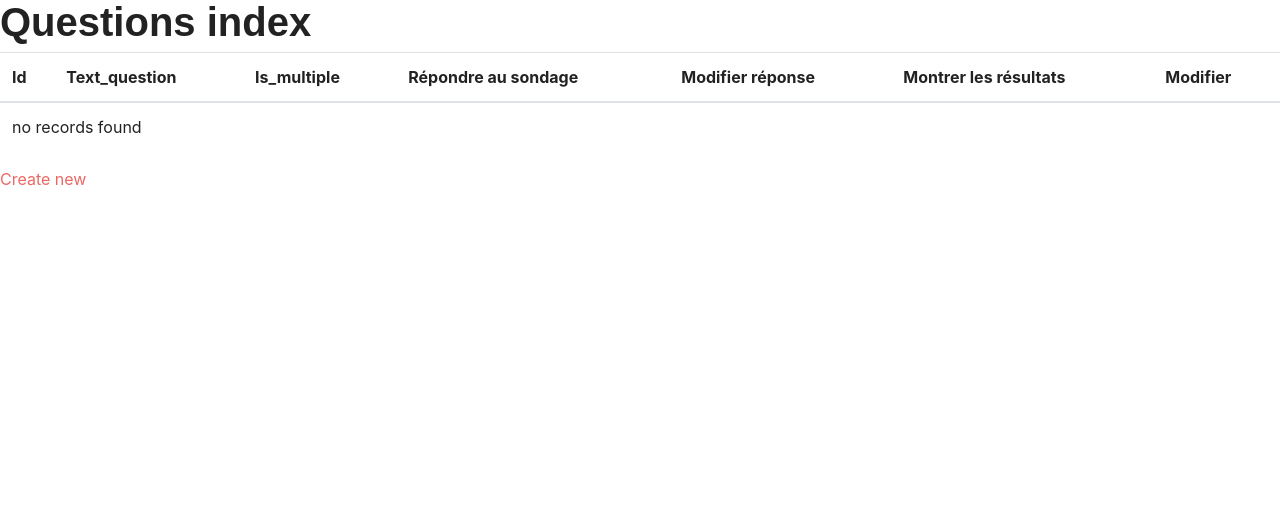
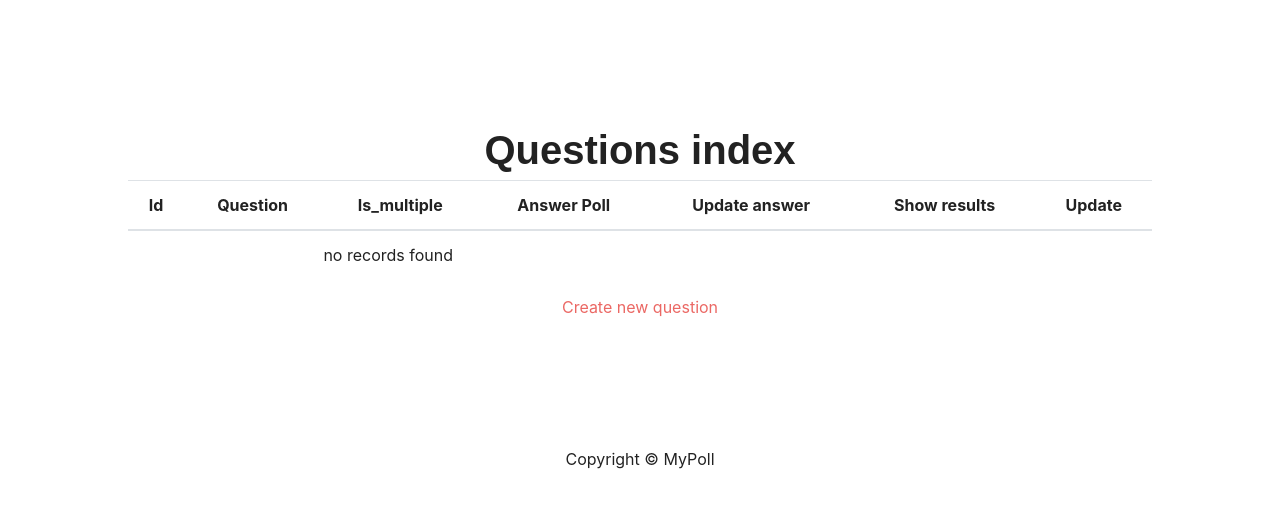
Before and after one commit to imdounia/poll_project, a Symfony app: template templates/questions/index.html.twig in a window 1280 px wide. Shown: the part 59-567 px from the top of the page. Run offline with Twig, Linux system fonts and the light colour scheme; the template is opened without the code that fills it, so the values that code supplies are empty; some libraries are stand-ins or nearby versions; some web fonts are replaced.

Commit message:
add some css and update questions index

```diff
--- a/templates/includes/footer.html.twig
+++ b/templates/includes/footer.html.twig
@@ -0,0 +1,7 @@
+<footer class="sticky-footer">
+    <div class="container my-auto">
+        <div class="copyright text-center my-auto">
+            <span>Copyright &copy; MyPoll</span>
+        </div>
+    </div>
+</footer>
--- a/templates/questions/index.html.twig
+++ b/templates/questions/index.html.twig
@@ -3,18 +3,19 @@
 {% block title %}Questions index{% endblock %}
 
 {% block body %}
+<main style="margin: 10%; text-align:center">
     <h1>Questions index</h1>
 
     <table class="table">
         <thead>
             <tr>
                 <th>Id</th>
-                <th>Text_question</th>
+                <th>Question</th>
                 <th>Is_multiple</th>
-                <th>Répondre au sondage</th>
-                <th>Modifier réponse</th>
-                <th>Montrer les résultats</th>
-                <th>Modifier</th>
+                <th>Answer Poll</th>
+                <th>Update answer</th>
+                <th>Show results</th>
+                <th>Update</th>
             </tr>
         </thead>
         <tbody>
@@ -24,16 +25,16 @@
                 <td>{{ question.textQuestion }}</td>
                 <td>{{ question.isMultiple ? 'Yes' : 'No' }}</td>
                 <td>
-                    <a href="{{ path('questions_show', {'id': question.id}) }}">show</a>
+                    <a href="{{ path('questions_show', {'id': question.id}) }}">Answer</a>
                 </td>
                 <td>
-                    <a href="{{ path('reponses_index', {'id': question.id}) }}">show</a>
+                    <a href="{{ path('reponses_index', {'id': question.id}) }}">update</a>
                 </td>
                 <td>
-                    <a href="{{ path('questions_results', {'id': question.id}) }}">Résultats</a>
+                    <a href="{{ path('questions_results', {'id': question.id}) }}">Results</a>
                 </td>
                 <td>
-                    <a href="{{ path('questions_edit', {'id': question.id}) }}">edit</a>
+                    <a href="{{ path('questions_edit', {'id': question.id}) }}">Edit</a>
                 </td>
             </tr>
         {% else %}
@@ -44,5 +45,7 @@
         </tbody>
     </table>
 
-    <a href="{{ path('questions_new') }}">Create new</a>
+    <a href="{{ path('questions_new') }}">Create new question</a>
+
+    </main>
 {% endblock %}
```
